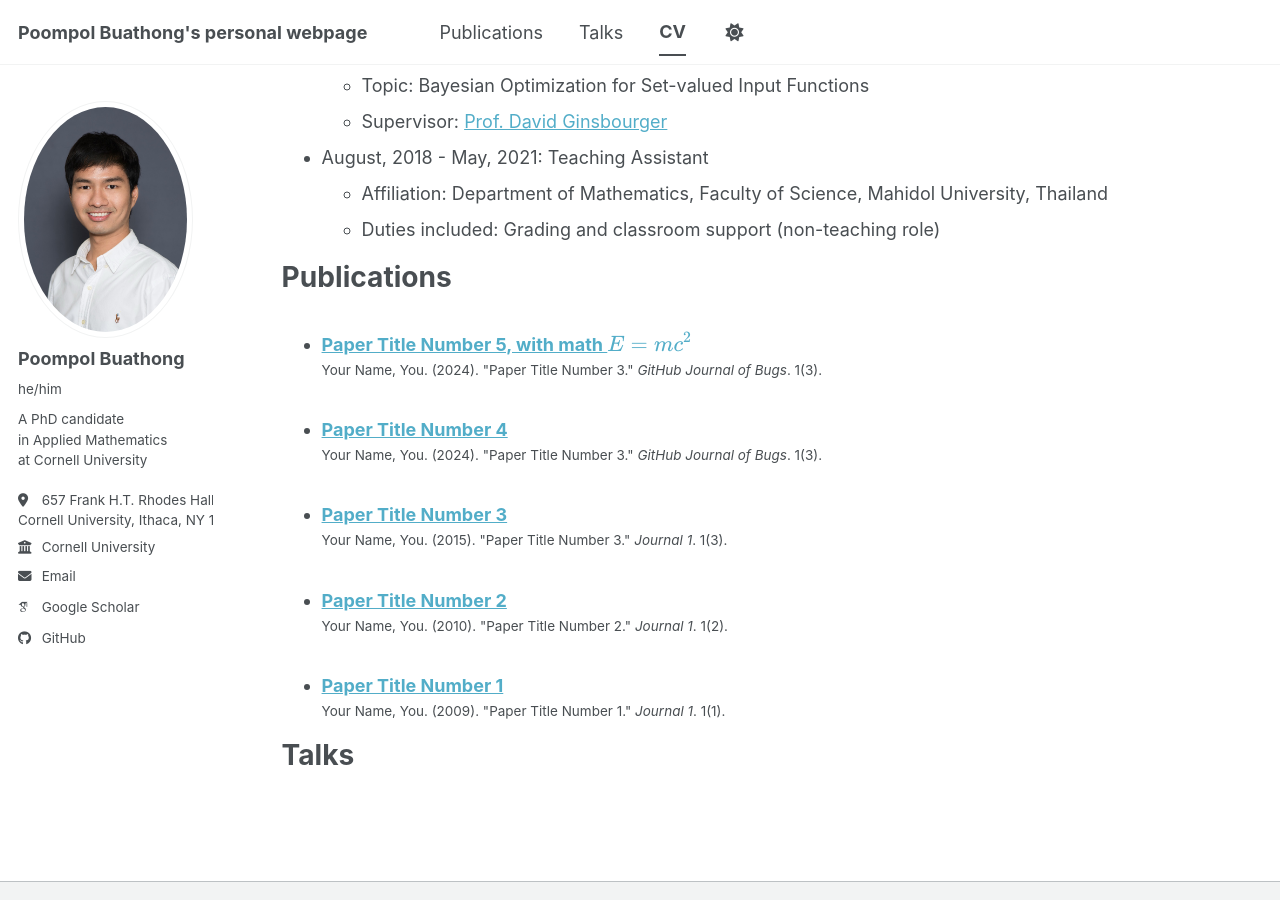
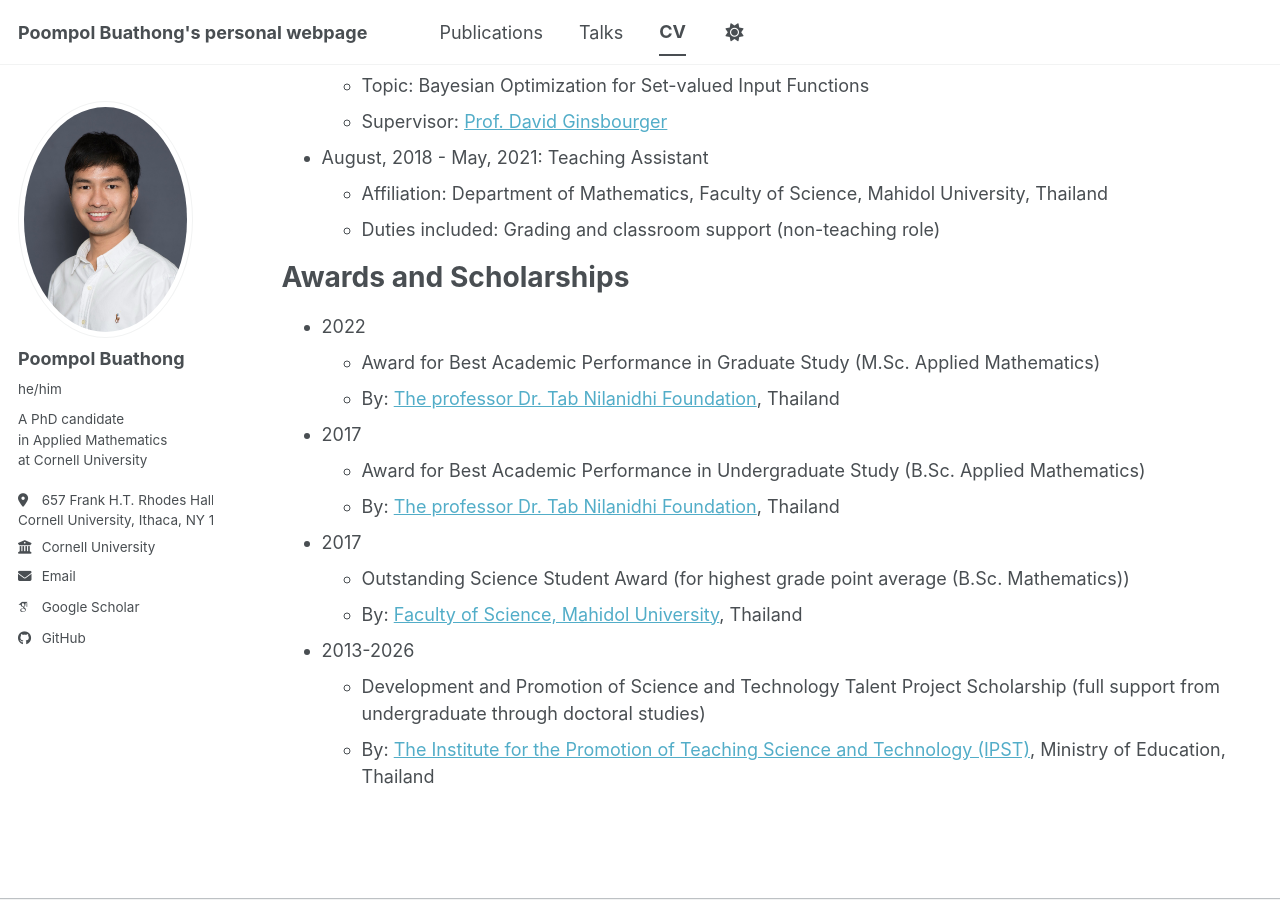
Before and after one commit to poompol/poompol.github.io, a Jekyll site: the page built from _pages/cv.md, in a window 1280 px wide and 900 px high, scrolled down 724 px. Built offline with Jekyll 4.4.1, drawn with Linux system fonts in a browser that asks for light colours; some web fonts are replaced; a script bundle is joined from its source files by our own code; library files that are not in the unit come from our copies.

Commit message:
Add awards and scholarships to CV
Added awards and scholarships section with details of academic achievements.

```diff
--- a/_pages/cv.md
+++ b/_pages/cv.md
@@ -39,14 +39,20 @@ Work experience
   * Affiliation: Department of Mathematics, Faculty of Science, Mahidol University, Thailand
   * Duties included: Grading and classroom support (non-teaching role)
 
-Publications
+Awards and Scholarships
 ======
-  <ul>{% for post in site.publications reversed %}
-    {% include archive-single-cv.html %}
-  {% endfor %}</ul>
+* 2022
+  * Award for Best Academic Performance in Graduate Study (M.Sc. Applied Mathematics)
+  * By: [The professor Dr. Tab Nilanidhi Foundation](http://www.tabfund.sc.chula.ac.th/main.php), Thailand
 
-Talks
-======
-  <ul>{% for post in site.talks reversed %}
-    {% include archive-single-talk-cv.html  %}
-  {% endfor %}</ul>
+* 2017
+  * Award for Best Academic Performance in Undergraduate Study (B.Sc. Applied Mathematics)
+  * By: [The professor Dr. Tab Nilanidhi Foundation](http://www.tabfund.sc.chula.ac.th/main.php), Thailand
+
+* 2017
+  * Outstanding Science Student Award (for highest grade point average (B.Sc. Mathematics))
+  * By: [Faculty of Science, Mahidol University](https://science.mahidol.ac.th/index.php), Thailand
+
+* 2013-2026
+  * Development and Promotion of Science and Technology Talent Project Scholarship (full support from undergraduate through doctoral studies)
+  * By: [The Institute for the Promotion of Teaching Science and Technology (IPST)](https://www.ipst.ac.th/ipsten), Ministry of Education, Thailand
```
